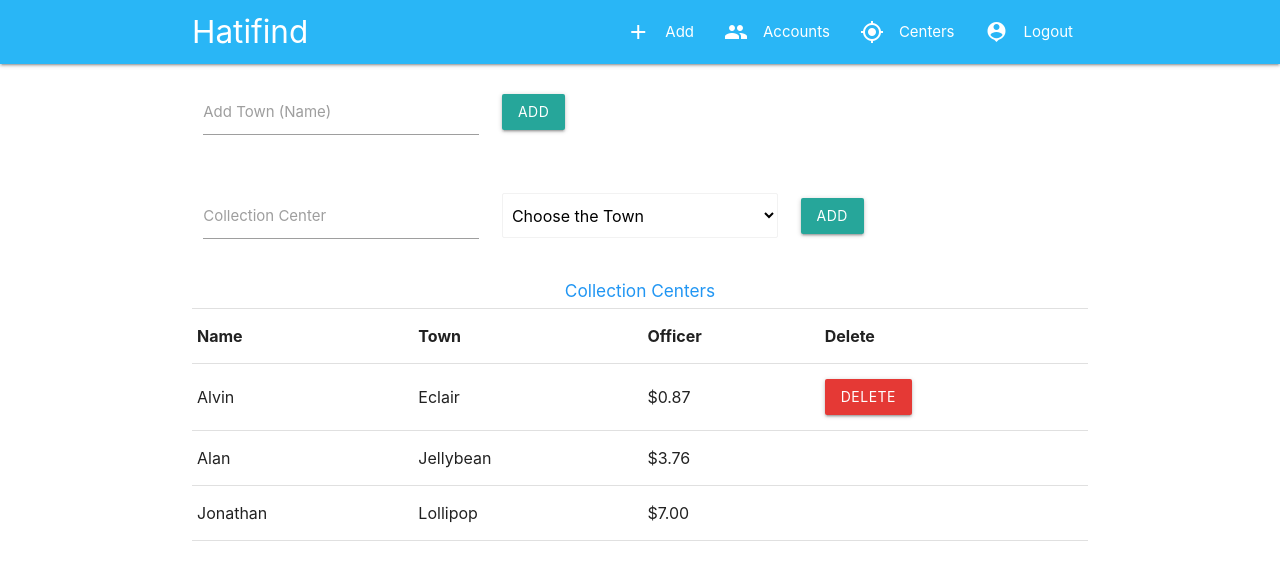
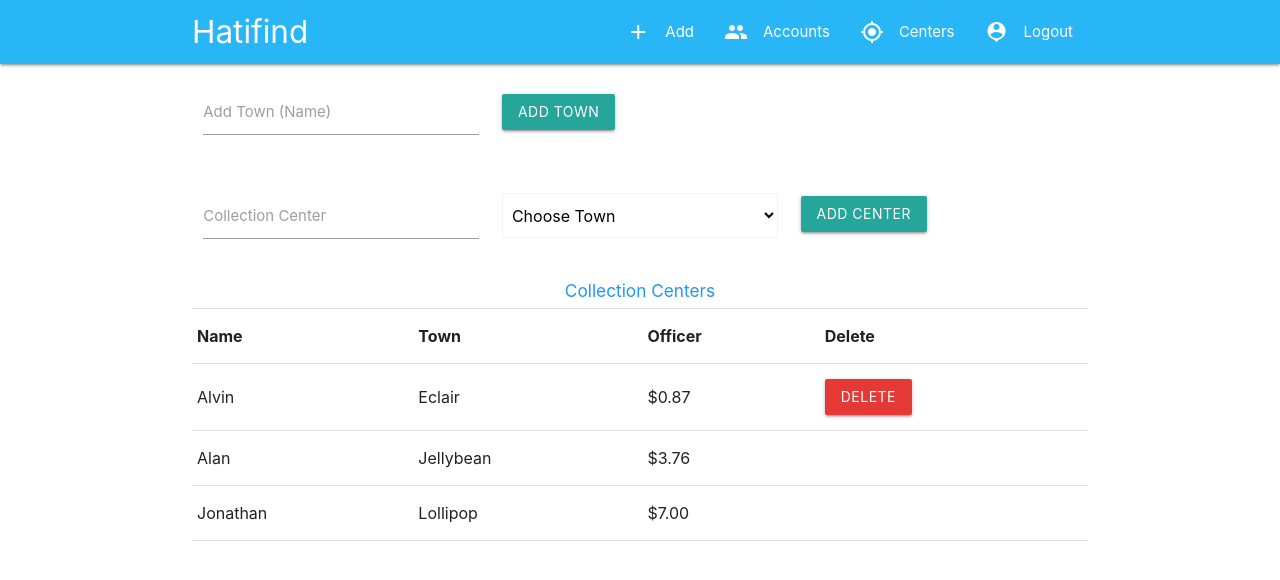
Before and after one commit to mumo-dev/Hatifind-Web, a Vue app: page /collection-centers in a window 1280 px wide. Shown: the top 580 px of the page. Built offline with nearby package versions, Linux system fonts and the light colour scheme.

Commit message:
minor polishing

```diff
--- a/src/components/Accounts.vue
+++ b/src/components/Accounts.vue
@@ -5,8 +5,9 @@
         <a class="waves-effect waves-light btn right" href="/register">Register New Account</a>
         <div class="divider" style="clear:both;"></div>
 
+        <h6 class="center-align blue-text" style="margin-top:18px;">Collection Center Officer  Accounts</h6>
         <div>
-            <table class="bordered responsive-table highlight">
+            <table class="bordered highlight">
               <thead>
                 <tr>
                     <th>Name</th>
--- a/src/components/Centers.vue
+++ b/src/components/Centers.vue
@@ -15,7 +15,7 @@
                 </div>
             </div>
             <div class="col s6 m4" style="margin-top:20px;">
-              <button class="waves-effect waves-light btn">ADD</button>
+              <button class="waves-effect waves-light btn">ADD TOWN</button>
             </div>
           </form>
 
@@ -35,7 +35,7 @@
             <div class="input-field col s6 m4 browser-default" >
 
                   <select style="display:block!important">
-                    <option value="" disabled selected>Choose the Town</option>
+                    <option value="" disabled selected>Choose Town</option>
                     <option value="1">Option 1</option>
                     <option value="2">Option 2</option>
                     <option value="3">Option 3</option>
@@ -44,8 +44,8 @@
                       <!-- <span class="helper-text" data-error="wrong" data-success="right"></span> -->
             </div>
 
-            <div class="col s6 m4" style="margin-top:20px;">
-              <button class="waves-effect waves-light btn">ADD</button>
+            <div class="col s6 m4" style="margin-top:18px;">
+              <button class="waves-effect waves-light btn">ADD CENTER</button>
             </div>
           </form>
 
@@ -56,7 +56,7 @@
         <div>
           <h6 class="center-align blue-text">Collection Centers</h6>
           <div class="divider"></div>
-            <table class="bordered responsive-table highlight">
+            <table class="bordered  highlight">
               <thead>
                 <tr>
                     <th>Name</th>
@@ -69,7 +69,7 @@
               <tbody>
                 <tr>
                   <td>Alvin</td>
-                  <td>Eclair</td>
+                  <td>Eclair </td>
                   <td>$0.87</td>
                   <td><button
                        class="waves-effect waves-light btn  red darken-1">Delete</button></td>
--- a/src/components/Header.vue
+++ b/src/components/Header.vue
@@ -18,10 +18,35 @@
       </ul>
 
       <ul id="nav-mobile" class="sidenav">
-       <li><a href="#"><i class="material-icons left">dashboard</i>All</a></li>
-        <li><a href="#"><i class="material-icons left">people</i>Accounts</a></li>
-        <li><a href="#"><i class="material-icons left">my_location</i>Centers</a></li>
-        <li><a href="#"><i class="material-icons left">person_pin</i>Logout</a></li>
+        <li class="blue" style="padding-top:20px; padding-bottom:20px">
+          <!-- <div class="user-view"> -->
+            <!-- <div class="background">
+              <img src="images/office.jpg">
+            </div>
+            <a href="#user">
+              <img class="circle" src="images/yuna.jpg">
+            </a>
+            <a href="#name">
+              <span class="white-text name">John Doe</span>
+            </a>
+            <a href="#email">
+              <span class="white-text email">jdandturk@gmail.com</span>
+            </a> -->
+            <a class="text-white"> <i class="material-icons left">reorder</i>Hatifind</a>
+          <!-- </div> -->
+        </li>
+        <li><a href="/add-new-item"><i class="material-icons left">add</i>Add</a></li>
+          <li>
+            <router-link to="/manage-accounts">
+            <i class="material-icons left">people</i>Accounts
+            </router-link>
+          </li>
+          <li>
+            <router-link to="/collection-centers">
+            <i class="material-icons left">my_location</i>Centers
+            </router-link>
+          </li>
+          <li><a href="#"><i class="material-icons left">person_pin</i>Logout</a></li>
       </ul>
       <a href="#" data-target="nav-mobile" class="sidenav-trigger"><i class="material-icons">menu</i></a>
     </div>
```
